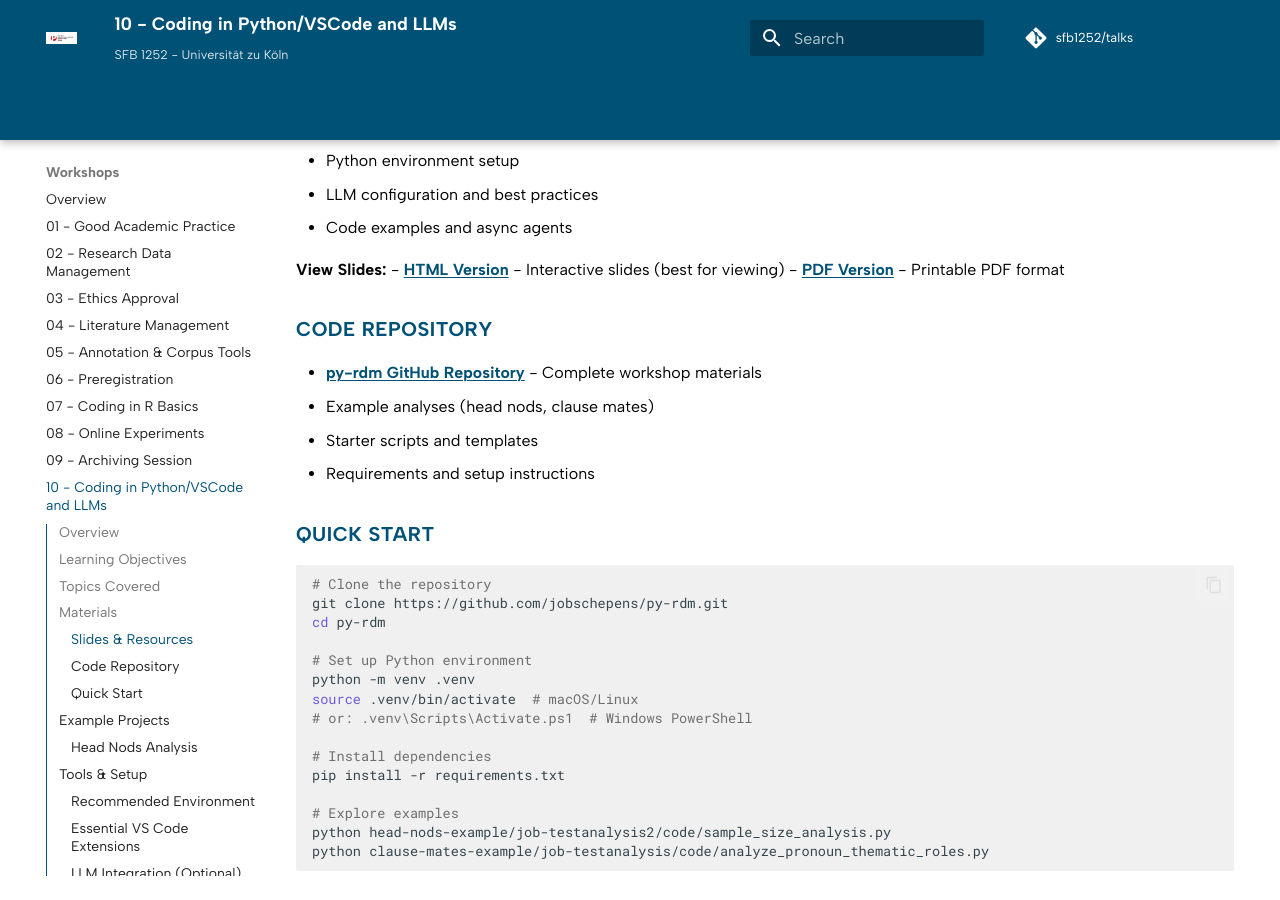
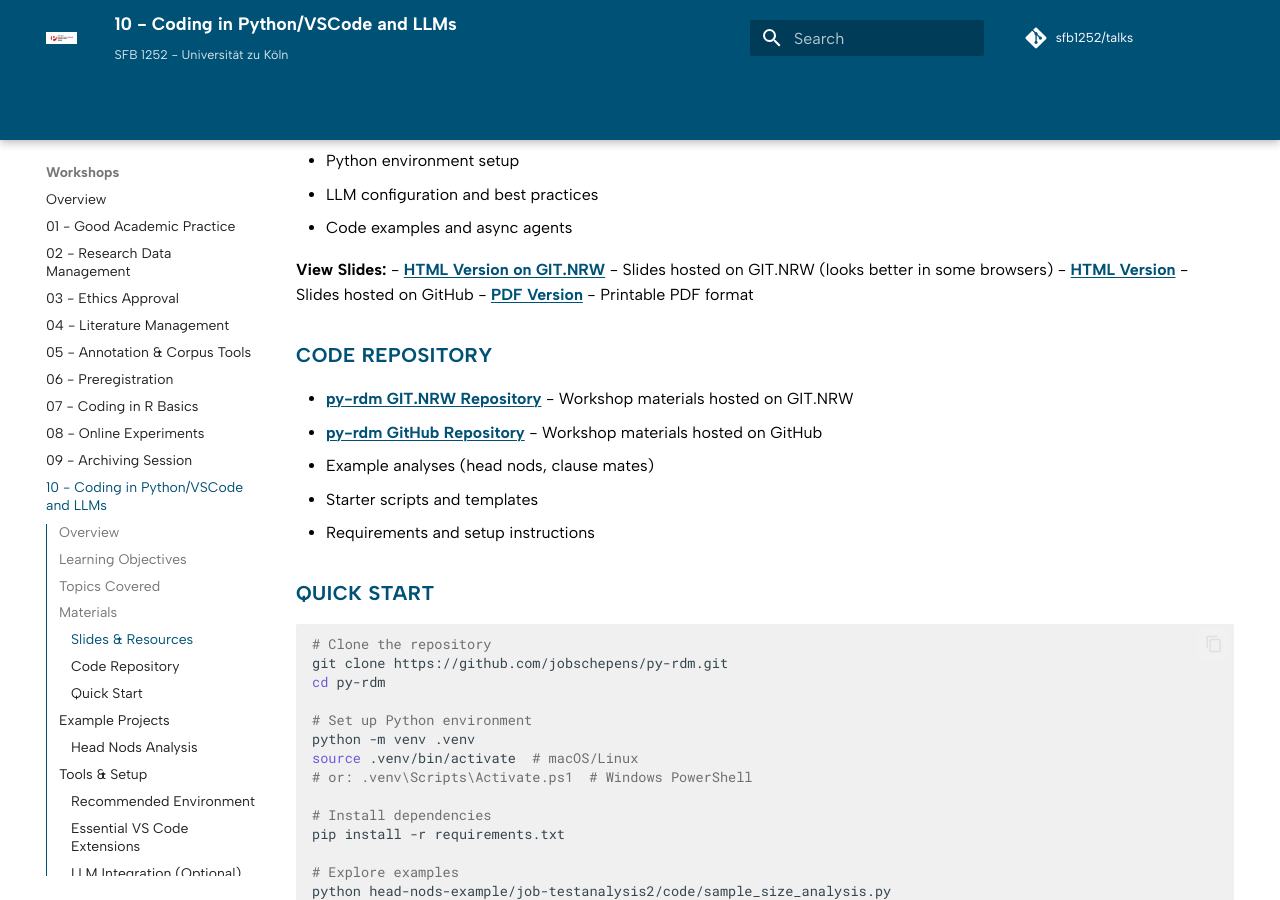
Before and after one commit to SFB1252/talks, an MkDocs documentation site: the page built from docs/workshops/10-coding-python-vscode-llms/index.md, in a window 1280 px wide and 900 px high, scrolled down 1231 px. Built offline with MkDocs 1.6.1 and Material for MkDocs 9.7.7, drawn with Linux system fonts in a browser that asks for light colours; comment, search, counter and statistics services are not loaded.

Commit message:
dfxxdfxv

```diff
--- a/docs/workshops/10-coding-python-vscode-llms/index.md
+++ b/docs/workshops/10-coding-python-vscode-llms/index.md
@@ -36,11 +36,13 @@ This workshop covers practical Python development for linguistic research, with
   - Code examples and async agents
 
 **View Slides:**
-- **[HTML Version](https://jobschepens.github.io/py-rdm/slides.html)** - Interactive slides (best for viewing)
+- **[HTML Version on GIT.NRW](https://py-rdm-f36267.pages.git.nrw/)** - Slides hosted on GIT.NRW (looks better in some browsers)
+- **[HTML Version](https://jobschepens.github.io/py-rdm/slides.html)** - Slides hosted on GitHub
 - **[PDF Version](https://github.com/jobschepens/py-rdm/raw/main/slides.pdf)** - Printable PDF format
 
 ### Code Repository
-- **[py-rdm GitHub Repository](https://github.com/jobschepens/py-rdm)** - Complete workshop materials
+- **[py-rdm GIT.NRW Repository](https://gitlab.git.nrw/jschepen/py-rdm)** - Workshop materials hosted on GIT.NRW
+- **[py-rdm GitHub Repository](https://github.com/jobschepens/py-rdm)** - Workshop materials hosted on GitHub
   - Example analyses (head nods, clause mates)
   - Starter scripts and templates
   - Requirements and setup instructions
```
